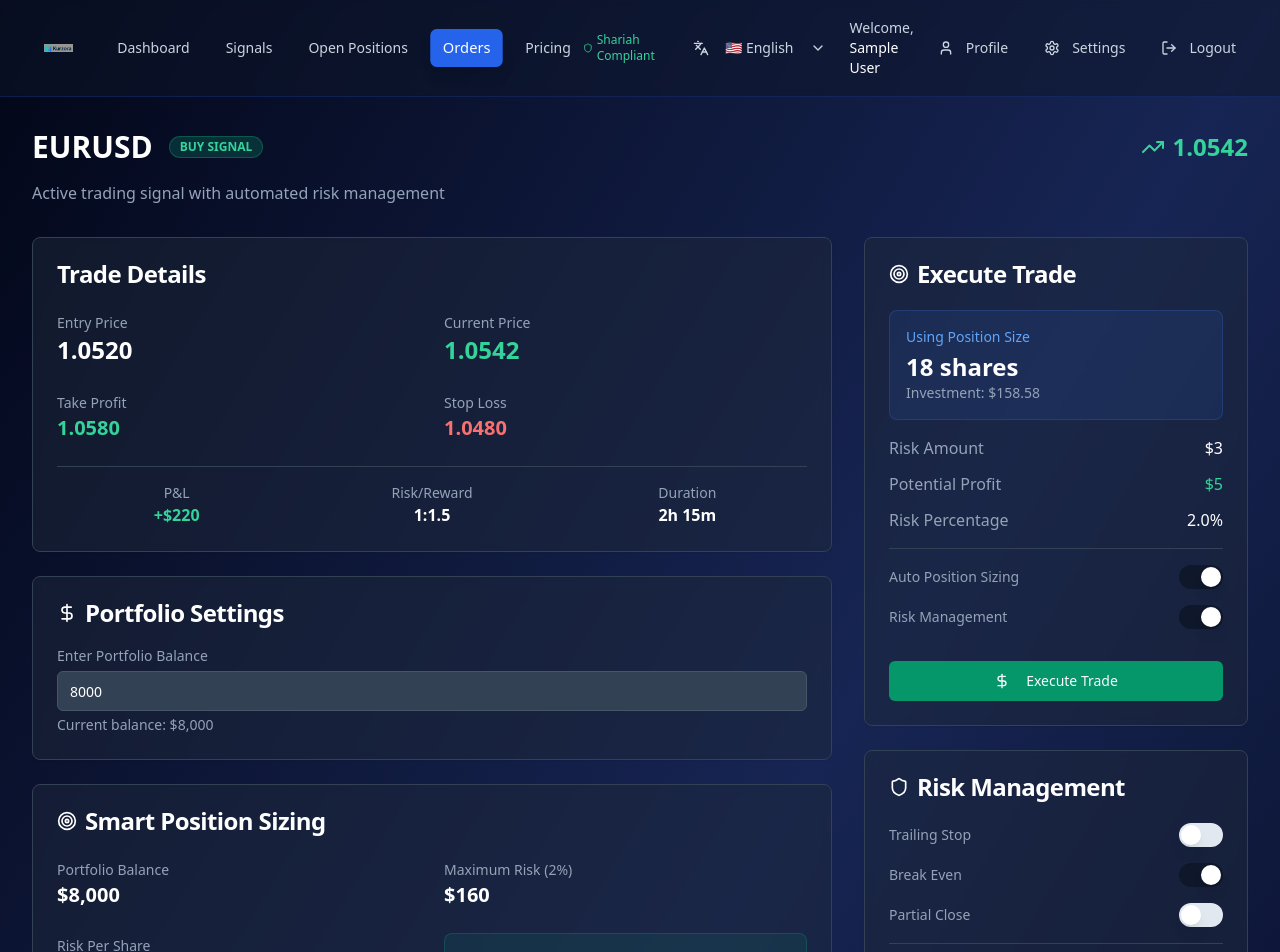
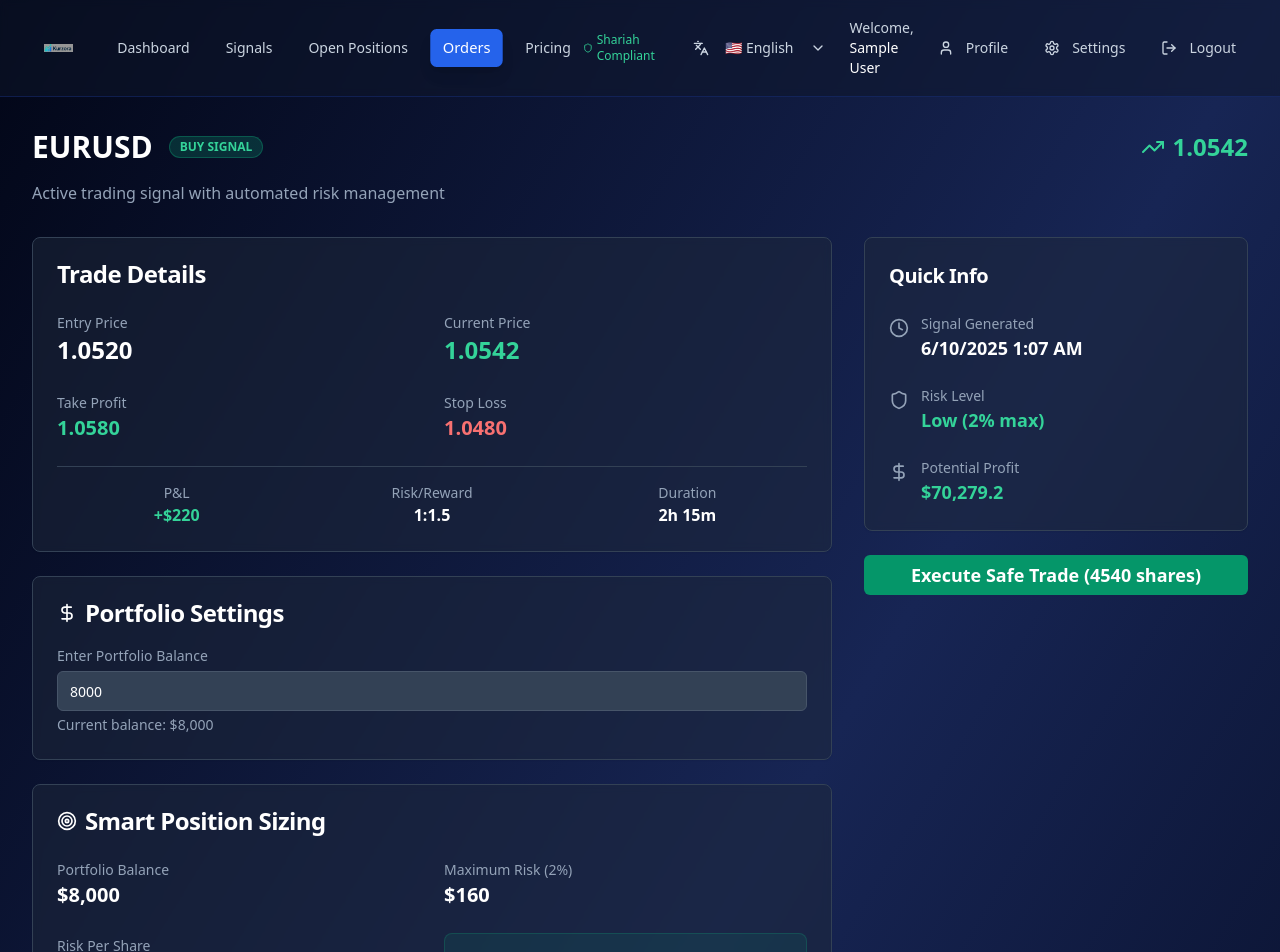
Before and after one commit to khaled-hamdy/Kurzora, a React (Vite) app: page /orders in a window 1280 px wide. Shown: the top 952 px of the page. Built offline with nearby package versions, Linux system fonts and the light colour scheme; sample sign-in values are in the browser's storage.

Commit message:
Refactor Orders page
Replace "Execute Trade" and "Risk Management" sections with the content from the screenshot.

```diff
--- a/src/pages/Orders.tsx
+++ b/src/pages/Orders.tsx
@@ -1,4 +1,3 @@
-
 import React, { useEffect, useState } from 'react';
 import { useAuth } from '../contexts/AuthContext';
 import { useNavigate } from 'react-router-dom';
@@ -10,7 +9,7 @@ import { Input } from '../components/ui/input';
 import { Label } from '../components/ui/label';
 import { Slider } from '../components/ui/slider';
 import { Switch } from '../components/ui/switch';
-import { TrendingUp, DollarSign, Target, Shield, Settings, AlertTriangle, X } from 'lucide-react';
+import { TrendingUp, DollarSign, Target, Shield, Settings, AlertTriangle, X, Clock } from 'lucide-react';
 
 const Orders: React.FC = () => {
   const { user, loading } = useAuth();
@@ -263,92 +262,44 @@ const Orders: React.FC = () => {
             </Card>
           </div>
 
-          {/* Right Column - Execute Trade */}
+          {/* Right Column - Quick Info */}
           <div className="space-y-6">
+            {/* Quick Info Card */}
             <Card className="bg-slate-800/50 backdrop-blur-sm border-slate-700">
               <CardHeader>
-                <CardTitle className="text-white flex items-center">
-                  <Target className="h-5 w-5 mr-2" />
-                  Execute Trade
-                </CardTitle>
+                <CardTitle className="text-white text-xl">Quick Info</CardTitle>
               </CardHeader>
-              <CardContent className="space-y-4">
-                <div className="p-4 bg-blue-500/10 rounded-lg border border-blue-500/20">
-                  <div className="text-blue-400 text-sm mb-1">Using Position Size</div>
-                  <div className="text-2xl font-bold text-white">{customShareCount} shares</div>
-                  <div className="text-slate-400 text-sm">Investment: ${customInvestment.toLocaleString()}</div>
-                </div>
-
-                <div className="space-y-3">
-                  <div className="flex justify-between">
-                    <span className="text-slate-400">Risk Amount</span>
-                    <span className="text-white">${(customInvestment * 0.02).toFixed(0)}</span>
-                  </div>
-                  <div className="flex justify-between">
-                    <span className="text-slate-400">Potential Profit</span>
-                    <span className="text-emerald-400">${(customInvestment * 0.03).toFixed(0)}</span>
-                  </div>
-                  <div className="flex justify-between">
-                    <span className="text-slate-400">Risk Percentage</span>
-                    <span className={customRiskPercentage > 2 ? "text-red-400" : "text-white"}>
-                      {customRiskPercentage.toFixed(1)}%
-                    </span>
+              <CardContent className="space-y-6">
+                <div className="flex items-start space-x-3">
+                  <Clock className="h-5 w-5 text-slate-400 mt-1" />
+                  <div>
+                    <div className="text-slate-400 text-sm">Signal Generated</div>
+                    <div className="text-white text-lg font-semibold">6/10/2025 1:07 AM</div>
                   </div>
                 </div>
 
-                <div className="pt-4 border-t border-slate-700">
-                  <div className="flex items-center justify-between mb-4">
-                    <Label className="text-slate-400">Auto Position Sizing</Label>
-                    <Switch defaultChecked />
-                  </div>
-
-                  <div className="flex items-center justify-between mb-4">
-                    <Label className="text-slate-400">Risk Management</Label>
-                    <Switch defaultChecked />
+                <div className="flex items-start space-x-3">
+                  <Shield className="h-5 w-5 text-slate-400 mt-1" />
+                  <div>
+                    <div className="text-slate-400 text-sm">Risk Level</div>
+                    <div className="text-emerald-400 text-lg font-semibold">Low (2% max)</div>
                   </div>
                 </div>
 
-                <Button className="w-full bg-emerald-600 hover:bg-emerald-700">
-                  <DollarSign className="h-4 w-4 mr-2" />
-                  Execute Trade
-                </Button>
+                <div className="flex items-start space-x-3">
+                  <DollarSign className="h-5 w-5 text-slate-400 mt-1" />
+                  <div>
+                    <div className="text-slate-400 text-sm">Potential Profit</div>
+                    <div className="text-emerald-400 text-lg font-semibold">$70,279.2</div>
+                  </div>
+                </div>
               </CardContent>
             </Card>
 
-            {/* Risk Management Card */}
-            <Card className="bg-slate-800/50 backdrop-blur-sm border-slate-700">
-              <CardHeader>
-                <CardTitle className="text-white flex items-center">
-                  <Shield className="h-5 w-5 mr-2" />
-                  Risk Management
-                </CardTitle>
-              </CardHeader>
-              <CardContent className="space-y-4">
-                <div className="flex items-center justify-between">
-                  <Label className="text-slate-400">Trailing Stop</Label>
-                  <Switch />
-                </div>
-
-                <div className="flex items-center justify-between">
-                  <Label className="text-slate-400">Break Even</Label>
-                  <Switch defaultChecked />
-                </div>
-
-                <div className="flex items-center justify-between">
-                  <Label className="text-slate-400">Partial Close</Label>
-                  <Switch />
-                </div>
-
-                <div className="pt-4 border-t border-slate-700">
-                  <Label className="text-slate-400 mb-2 block">Max Daily Loss</Label>
-                  <Input
-                    type="number"
-                    defaultValue="500"
-                    className="bg-slate-700 border-slate-600 text-white"
-                  />
-                </div>
-              </CardContent>
-            </Card>
+            {/* Execute Safe Trade Button */}
+            <Button className="w-full bg-emerald-600 hover:bg-emerald-700 text-white py-4 text-lg font-semibold">
+              Execute Safe Trade (4540 shares)
+            </Button>
           </div>
         </div>
       </div>
```
